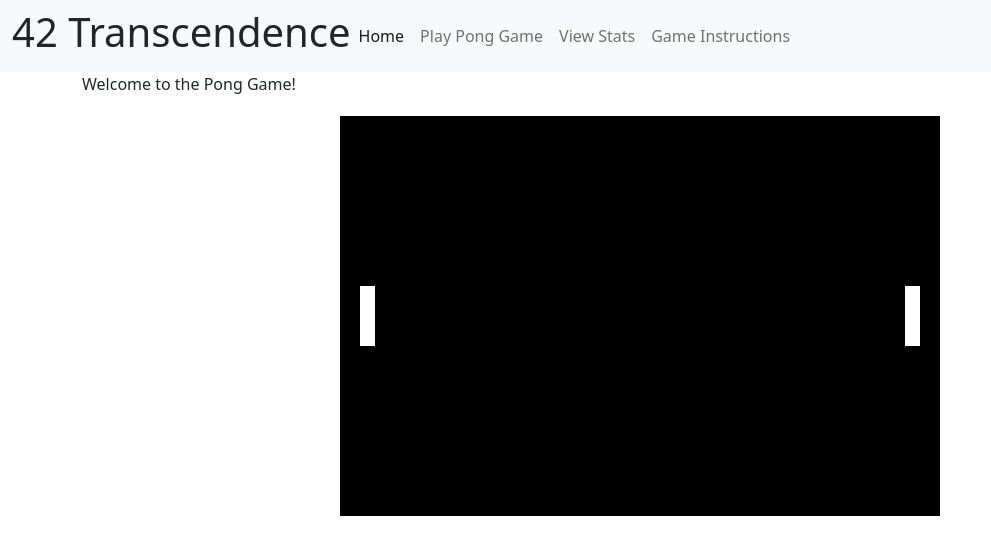
After one commit to rrangwan/10-42_ft_transcendence, a Django app: page /pong/ in a window 1280 px wide. The commit adds this page. Shown: the top 555 px of the page, without its empty margins (0-991 px from the left). Run offline with Django 5.2, Linux system fonts and the light colour scheme.

Commit message:
added ssl enabling https, started game

```diff
--- a/docker-compose.yml
+++ b/docker-compose.yml
@@ -13,8 +13,9 @@ services:
 
   web:
     build: .
-    command: python manage.py runserver 0.0.0.0:8000
+    command: python manage.py runsslserver 0.0.0.0:8000 --certificate /code/cert.pem --key /code/key.pem
     volumes:
+      - ./path_to_ssl_files:/code/ssl
       - .:/code
     ports:
       - "8000:8000"
--- a/requirements.txt
+++ b/requirements.txt
@@ -3,4 +3,4 @@ Django>=3.2,<4.0
 psycopg2-binary>=2.9.1
 django-environ>=0.8.2
 gunicorn>=20.1.0
-django-allauth
+django-sslserver>=0.22
--- /dev/null
+++ b/static/css/styles.css
@@ -0,0 +1,31 @@
+
+.game-container {
+    width: 600px;
+    height: 400px;
+    position: relative;
+    background-color: black;
+    margin: 20px auto;
+}
+.paddle {
+    position: absolute;
+    width: 15px;
+    height: 60px;
+    background-color: white;
+}
+#paddle1 { /* Left paddle */
+    left: 20px;
+    top: 50%;
+    transform: translateY(-50%);
+}
+#paddle2 { /* Right paddle */
+    right: 20px;
+    top: 50%;
+    transform: translateY(-50%);
+}
+#paddle3 { /* Top paddle */
+    left: 50%;
+    top: 20px;
+    width: 60px; /* Wider paddle for the top */
+    height: 15px;
+    transform: translateX(-50%);
+}
--- /dev/null
+++ b/static/js/game.js
@@ -0,0 +1,33 @@
+document.addEventListener('DOMContentLoaded', function () {
+    const gameArea = document.getElementById('pong-game');
+    const paddle1 = document.createElement('div');
+    paddle1.id = 'paddle1';
+    paddle1.classList.add('paddle');
+    const paddle2 = document.createElement('div');
+    paddle2.id = 'paddle2';
+    paddle2.classList.add('paddle');
+
+    gameArea.appendChild(paddle1);
+    gameArea.appendChild(paddle2);
+
+    // Function to move paddles based on keyboard input
+    function movePaddle(event) {
+        switch(event.key) {
+            case 'w':
+                paddle1.style.top = `${paddle1.offsetTop - 10}px`;
+                break;
+            case 's':
+                paddle1.style.top = `${paddle1.offsetTop + 10}px`;
+                break;
+            case 'ArrowUp':
+                paddle2.style.top = `${paddle2.offsetTop - 10}px`;
+                break;
+            case 'ArrowDown':
+                paddle2.style.top = `${paddle2.offsetTop + 10}px`;
+                break;
+        }
+    }
+
+    // Listen for keydown events to move paddles
+    document.addEventListener('keydown', movePaddle);
+});
--- a/templates/base.html
+++ b/templates/base.html
@@ -1,26 +1,29 @@
+{% load static %}
 <!DOCTYPE html>
 <html lang="en">
 <head>
     <meta charset="UTF-8">
     <meta name="viewport" content="width=device-width, initial-scale=1.0">
-    <title>{% block title %}Your Game Site{% endblock %}</title>
+    <title>{% block title %}42 Transcendence{% endblock %}</title>
     <link href="https://cdn.jsdelivr.net/npm/bootstrap@5.1.3/dist/css/bootstrap.min.css" rel="stylesheet">
+    <link href="{% static 'css/styles.css' %}" rel="stylesheet">
+    <script src="{% static 'js/game.js' %}"></script>
 </head>
 <body>
     <header>
         <nav class="navbar navbar-expand-lg navbar-light bg-light">
             <div class="container-fluid">
-                <a class="navbar-brand" href="#">Game Portal</a>
+                <h1>42 Transcendence</h1>
                 <button class="navbar-toggler" type="button" data-bs-toggle="collapse" data-bs-target="#navbarNav" aria-controls="navbarNav" aria-expanded="false" aria-label="Toggle navigation">
                     <span class="navbar-toggler-icon"></span>
                 </button>
                 <div class="collapse navbar-collapse" id="navbarNav">
                     <ul class="navbar-nav">
                         <li class="nav-item">
-                            <a class="nav-link active" href="#">Play Pong Game</a>
+                            <a class="nav-link active" aria-current="page" href="{% url 'index' %}">Home</a>
                         </li>
                         <li class="nav-item">
-                            <a class="nav-link" href="#">Play Tic-tac-toe Game</a>
+                            <a class="nav-link" href="{% url 'pong_game' %}">Play Pong Game</a>
                         </li>
                         <li class="nav-item">
                             <a class="nav-link" href="#">View Stats</a>
--- /dev/null
+++ b/templates/pong_game.html
@@ -0,0 +1,9 @@
+{% extends 'base.html' %}
+
+{% block content %}
+<main>
+    <p>Welcome to the Pong Game!</p>
+    <div id="pong-game" class="game-container"></div>
+    <!-- Additional game setup scripts can be included here -->
+</main>
+{% endblock %}
--- a/trans_project/urls.py
+++ b/trans_project/urls.py
@@ -4,13 +4,12 @@
 # https://docs.djangoproject.com/en/5.0/topics/http/urls/
 
 from django.contrib import admin
-from django.urls import path, include  # Make sure to include the 'include' function
-from django.urls import path
-from webapp.views import home
+from django.urls import path, include
+from webapp.views import index
+from webapp.views import pong_game
 
 urlpatterns = [
-    path('', home, name='home'),
+    path('', index, name='index'),
     path('admin/', admin.site.urls),
-    path('accounts/', include('django.contrib.auth.urls')),
-    # Your other URLs...
+    path('pong/', pong_game, name='pong_game'),
 ]
--- a/webapp/views.py
+++ b/webapp/views.py
@@ -1,6 +1,7 @@
 from django.shortcuts import render
 
-from django.http import HttpResponse
+def index(request):
+    return render(request, 'index.html')
 
-def home(request):
-    return HttpResponse("Welcome to my Django project!")
+def pong_game(request):
+    return render(request, 'pong_game.html')
```
Also changed, not shown: templates/pong_game2.html (added, +9 -0 lines), trans_project/settings.py (+11 -39 lines), 6 other files.
